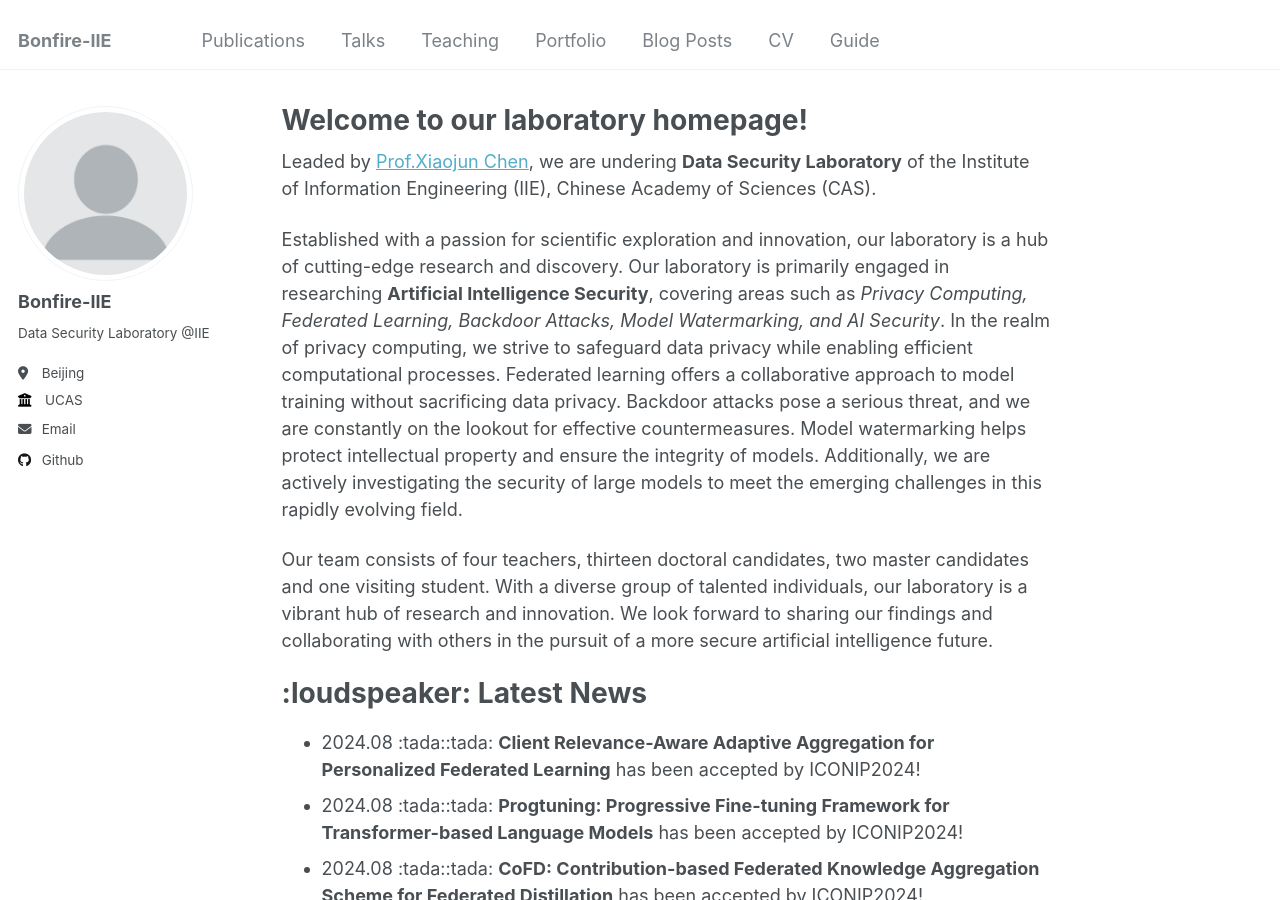
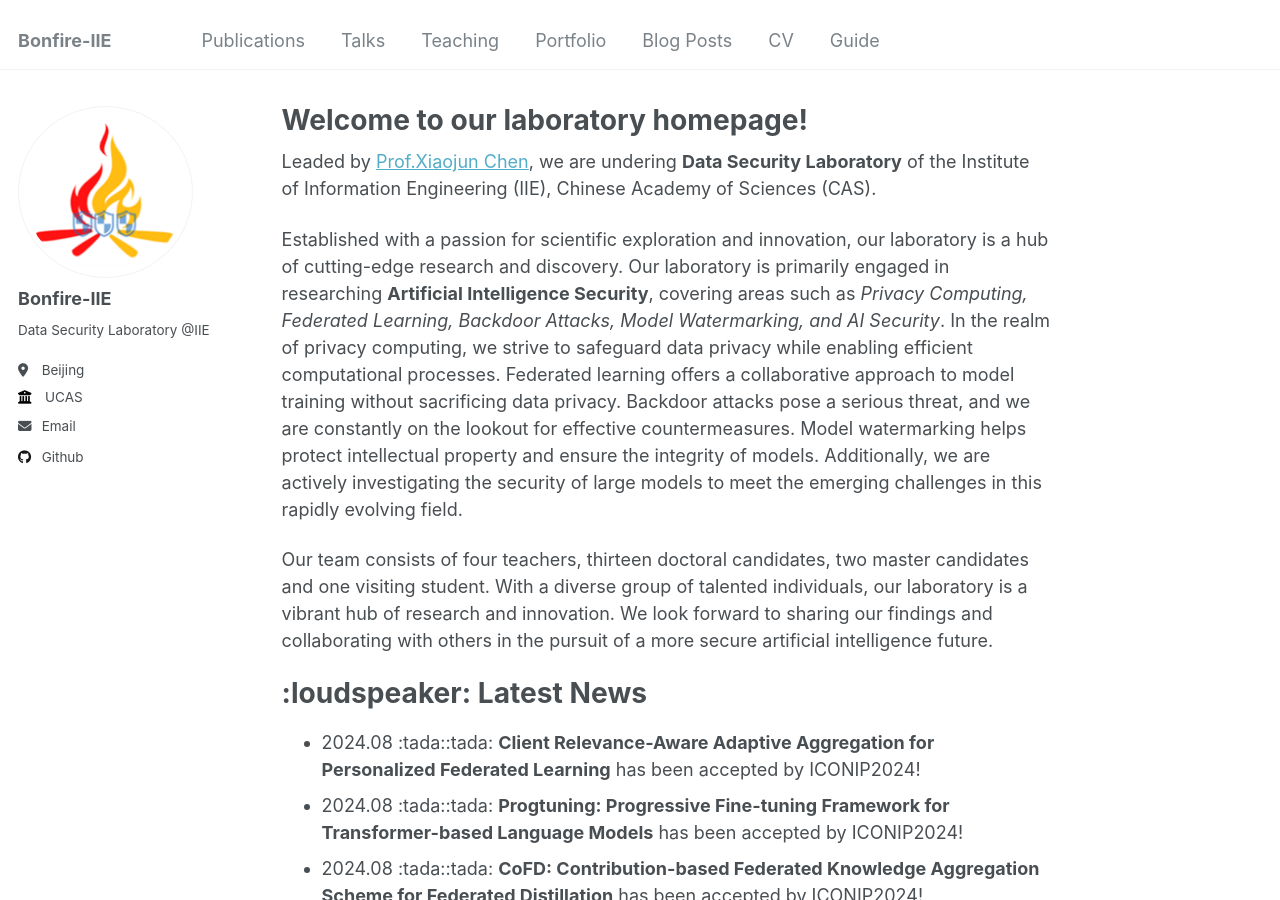
Before and after one commit to Bonfire-IIE/Bonfire-IIE.github.io, a Jekyll site: the page built from _pages/about.md, in a window 1280 px wide and 900 px high. Built offline with Jekyll 4.4.1, drawn with Linux system fonts in a browser that asks for light colours.

Commit message:
Update _config.yml

```diff
--- a/_config.yml
+++ b/_config.yml
@@ -21,7 +21,7 @@ repository               : "Bonfire-IIE/Bonfire-IIE.github.io"
 #               Additional customization can be done by editing /_includes/author-profile.html
 author:
   # Biographic information
-  avatar           : "profile.png"
+  avatar           : "bonfire.png"
   name             : "Bonfire-IIE"
   pronouns         : # example: "she/her"
   bio              : "Data Security Laboratory @IIE"
```
